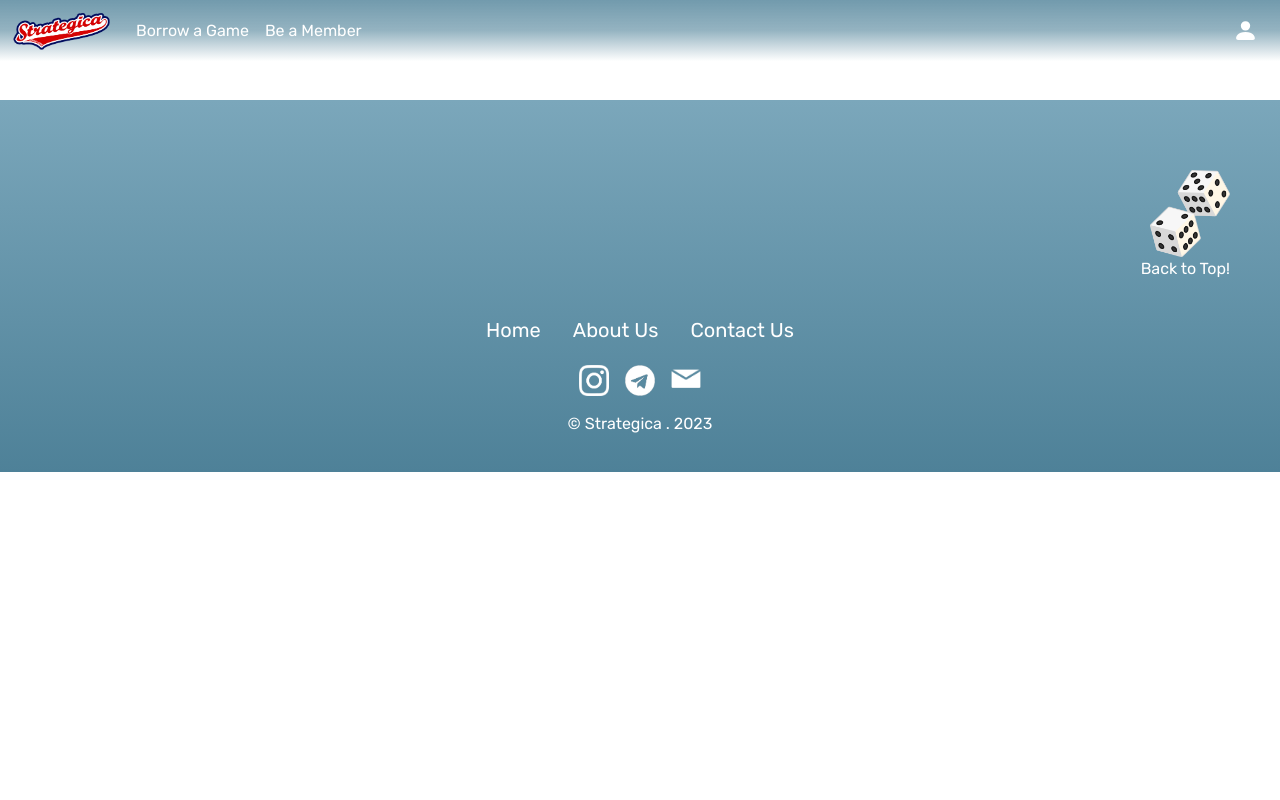
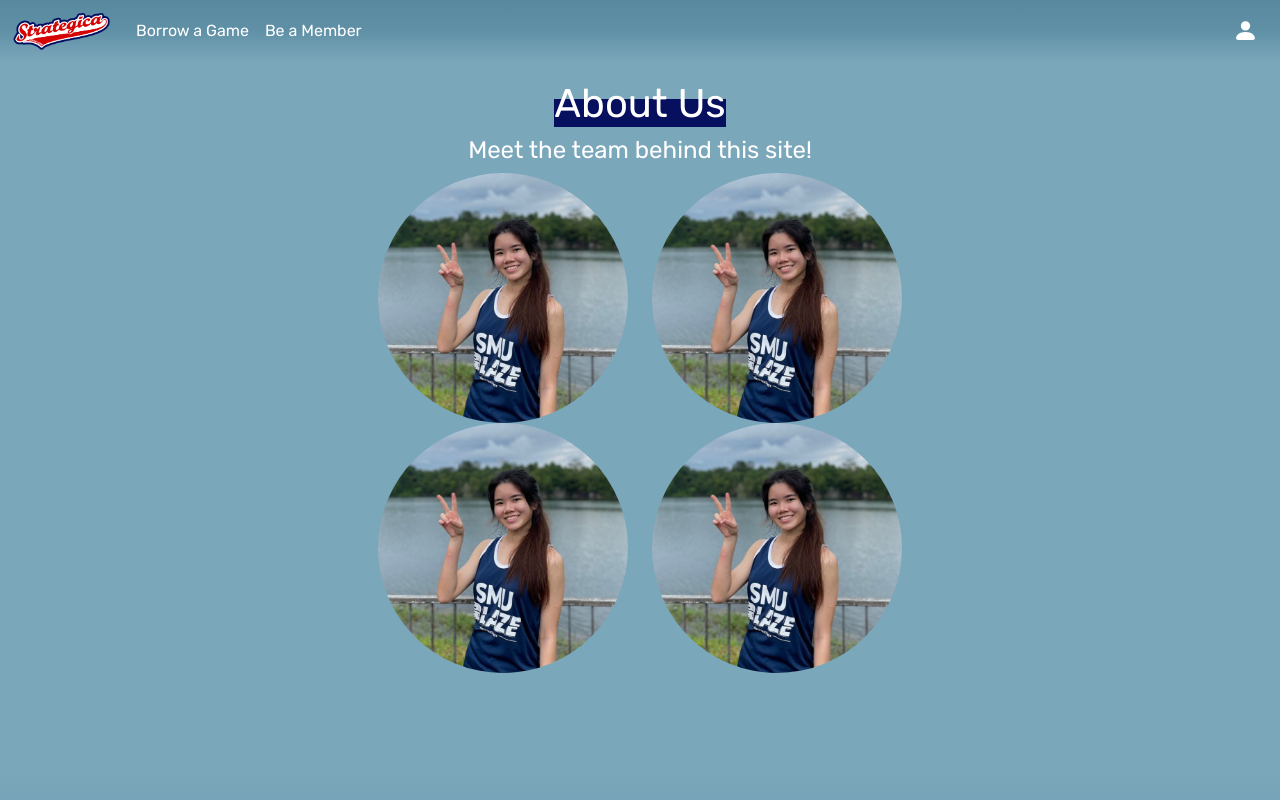
Before and after one commit to jaymelek/WAD2, a Vue app in the folder wad2-maki/: page /aboutPage in a window 1280 px wide. Shown: the top 800 px of the page. Built offline with nearby package versions, Linux system fonts and the light colour scheme.

Commit message:
aboutpage

```diff
--- a/wad2-maki/src/components/footerBar.vue
+++ b/wad2-maki/src/components/footerBar.vue
@@ -10,9 +10,9 @@
     <p style="text-decoration: none; color: white; text-align: end; margin-right: 50px;">Back to Top!</p>
 
     <div class="nav mb-3 mx-0 justify-content-center">
-      <a class="my-1 mx-3" href="">Home</a>
-      <a class="my-1 mx-3" href="">About Us</a>
-      <a class="my-1 mx-3" href="">Contact Us</a>
+      <a class="my-1 mx-3" href="" @click="gotoLanding()">Home</a>
+      <a class="my-1 mx-3" href="" @click="gotoAbout()">About Us</a>
+      <a class="my-1 mx-3" href="mailto:strategica@sa.smu.edu.sg">Contact Us</a>
     </div>
 
     <div class="logos mb-3">
@@ -47,6 +47,18 @@ document.addEventListener('DOMContentLoaded', function() {
     });
   }
 });
+
+export default {
+  name: "footerBar",
+  methods: {
+    gotoLanding() {
+      this.$router.push({ name: "landingPage" });
+    },
+    gotoAbout() {
+      this.$router.push({ name: "aboutPage" });
+    },
+  },
+};
 </script>
 
 
--- a/wad2-maki/src/router/index.js
+++ b/wad2-maki/src/router/index.js
@@ -13,6 +13,7 @@ import loginPage from '../views/loginPage.vue';
 import pendingRequests from '../views/pendingRequests.vue';
 import addListing from '../views/addListing.vue';
 import registerPage from '../views/registerPage.vue';
+import aboutPage from '../views/aboutPage.vue';
 
 const routes = [
     // Other routes
@@ -107,6 +108,12 @@ const routes = [
         component: registerPage
     },
 
+    {
+        path: '/aboutPage',
+        name: 'aboutPage',
+        component: aboutPage
+    }
+
 ];
 
 const router = createRouter({
--- a/wad2-maki/src/views/aboutPage.vue
+++ b/wad2-maki/src/views/aboutPage.vue
@@ -1,11 +1,50 @@
 <template>
+    <div class="marginTop"></div>
 
+    <div class="container-fluid">
+        <div class="row justify-content-center text-center">
+            <div class="col-auto">
+                <h1><span class="highlighted">About Us</span></h1>
+                <h4>Meet the team behind this site!</h4>
+            </div>
+        </div>
+
+        <div class="row justify-content-center">
+            <div class="col-auto">
+                <img src="../assets/beat.jpg" class="profileImg">
+            </div>
+            <div class="col-auto">
+                <img src="../assets/beat.jpg" class="profileImg">
+            </div>
+        </div>
+
+        <div class="row justify-content-center">
+            <div class="col-auto">
+                <img src="../assets/beat.jpg" class="profileImg">
+            </div>
+            <div class="col-auto">
+                <img src="../assets/beat.jpg" class="profileImg">
+            </div>
+        </div>
+    </div>
 </template>
 
 <script>
-import 'bootstrap/dist/js/bootstrap.bundle.min.js';
+
 </script>
 
 <style>
+    .marginTop {
+        height: 80px;
+    }
 
+    .highlighted {
+        background: linear-gradient(transparent 40%, #070F5F 40%);
+    }
+
+    .profileImg {
+        max-width: 250px;
+        max-height: 250px;
+        border-radius: 50%;
+    }
 </style>
```
Also changed, not shown: wad2-maki/src/assets/beat.jpg (added).
